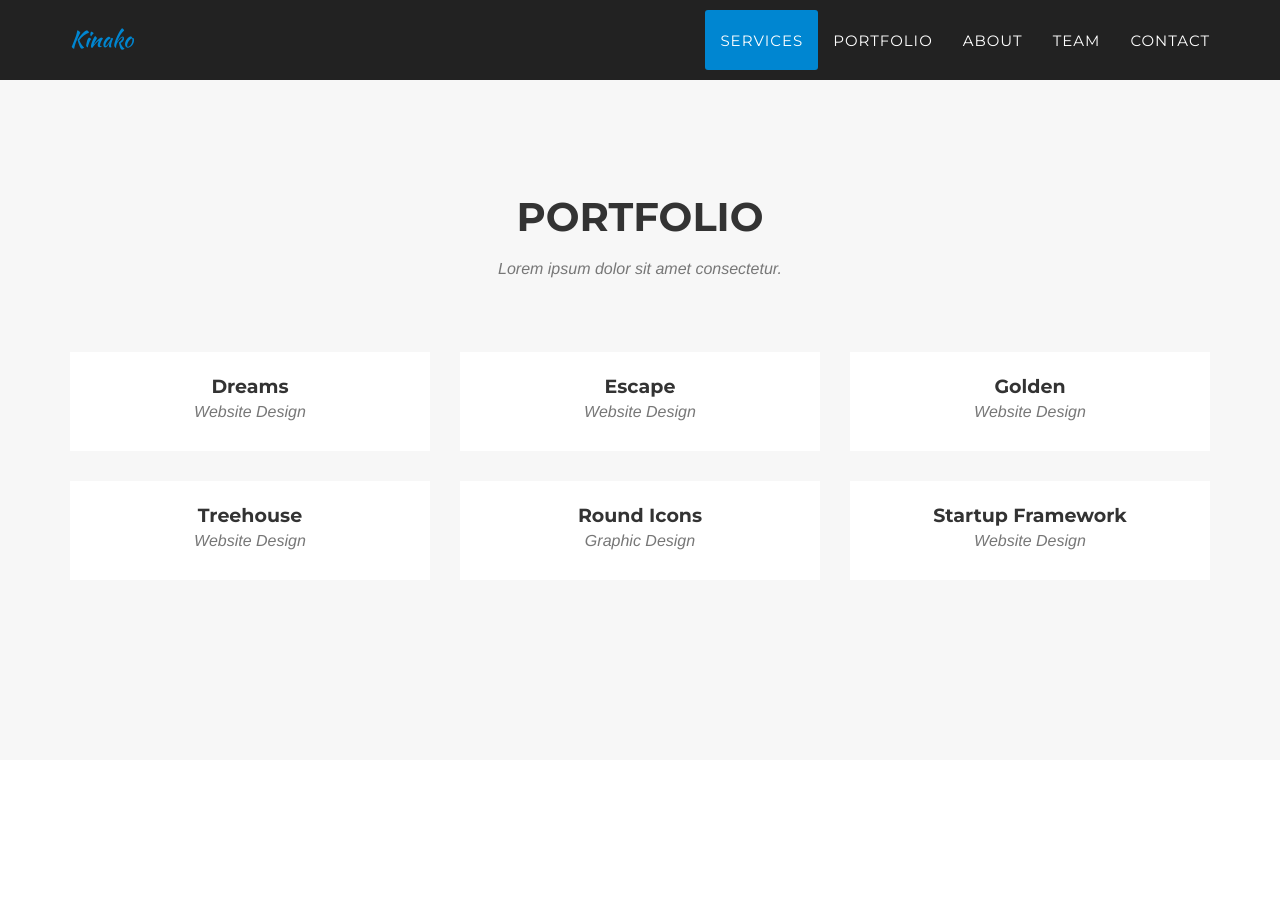
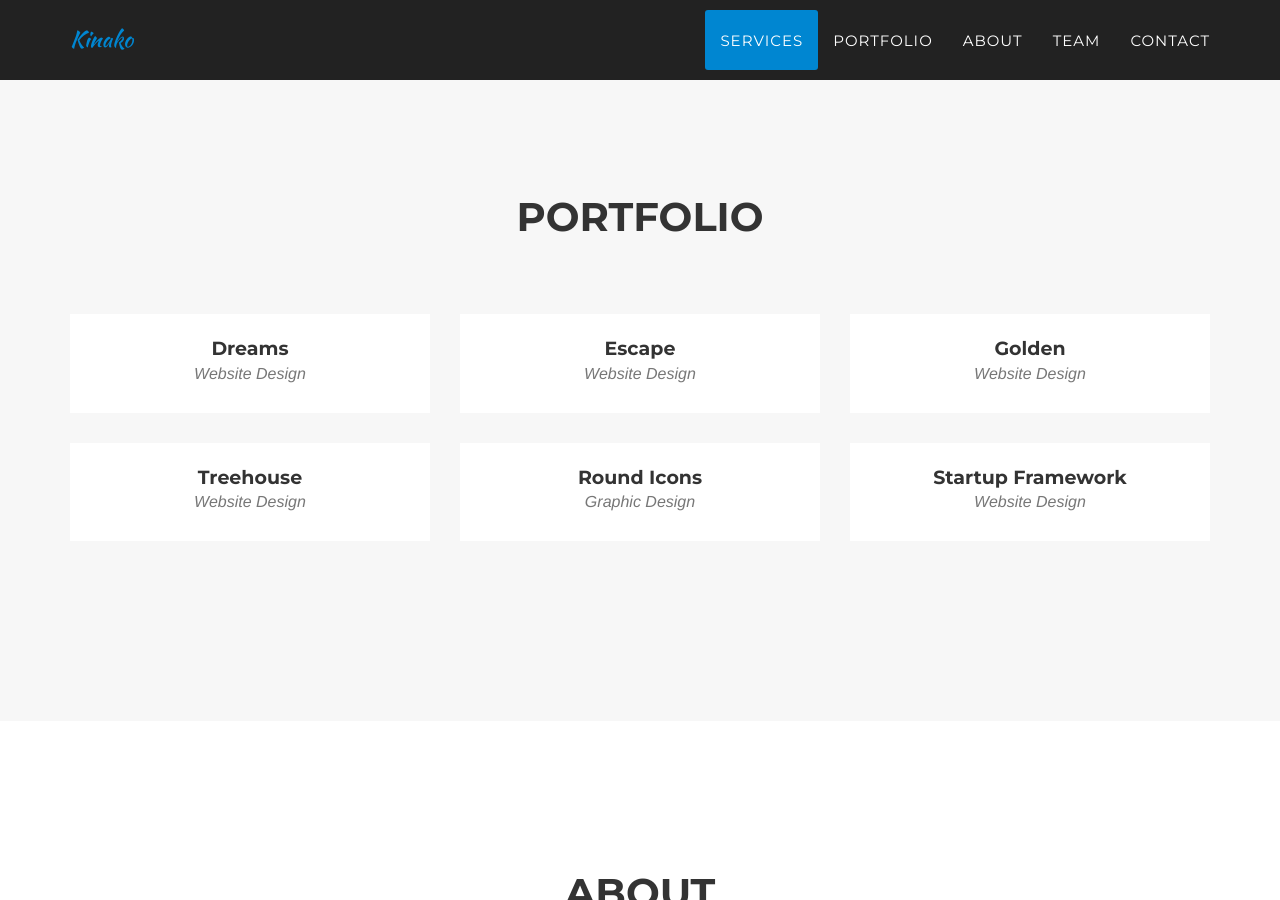
Before and after one commit to Toxumuharu/Photography, a Jekyll site: the page built from _posts/2014-07-16-project-3.markdown, in a window 1280 px wide and 900 px high, scrolled down 1350 px. Built offline with Jekyll 4.4.1, drawn with Linux system fonts in a browser that asks for light colours; some web fonts are replaced; some of the changed text lies outside the part shown.

Commit message:
changed description

```diff
--- a/_includes/portfolio_grid.html
+++ b/_includes/portfolio_grid.html
@@ -4,7 +4,9 @@
             <div class="row">
                 <div class="col-lg-12 text-center">
                     <h2 class="section-heading">Portfolio</h2>
-                    <h3 class="section-subheading text-muted">Lorem ipsum dolor sit amet consectetur.</h3>
+                    <h3 class="section-subheading text-muted">
+                    <!-- Lorem ipsum dolor sit amet consectetur. -->
+                    </h3>
                 </div>
             </div>
             <div class="row">
--- a/_includes/team.html
+++ b/_includes/team.html
@@ -4,7 +4,9 @@
             <div class="row">
                 <div class="col-lg-12 text-center">
                     <h2 class="section-heading">Our Amazing Team</h2>
-                    <h3 class="section-subheading text-muted">Lorem ipsum dolor sit amet consectetur.</h3>
+                    <h3 class="section-subheading text-muted">
+                      <!-- Lorem ipsum dolor sit amet consectetur. -->
+                    </h3>
                 </div>
             </div>
             <div class="row">
```
